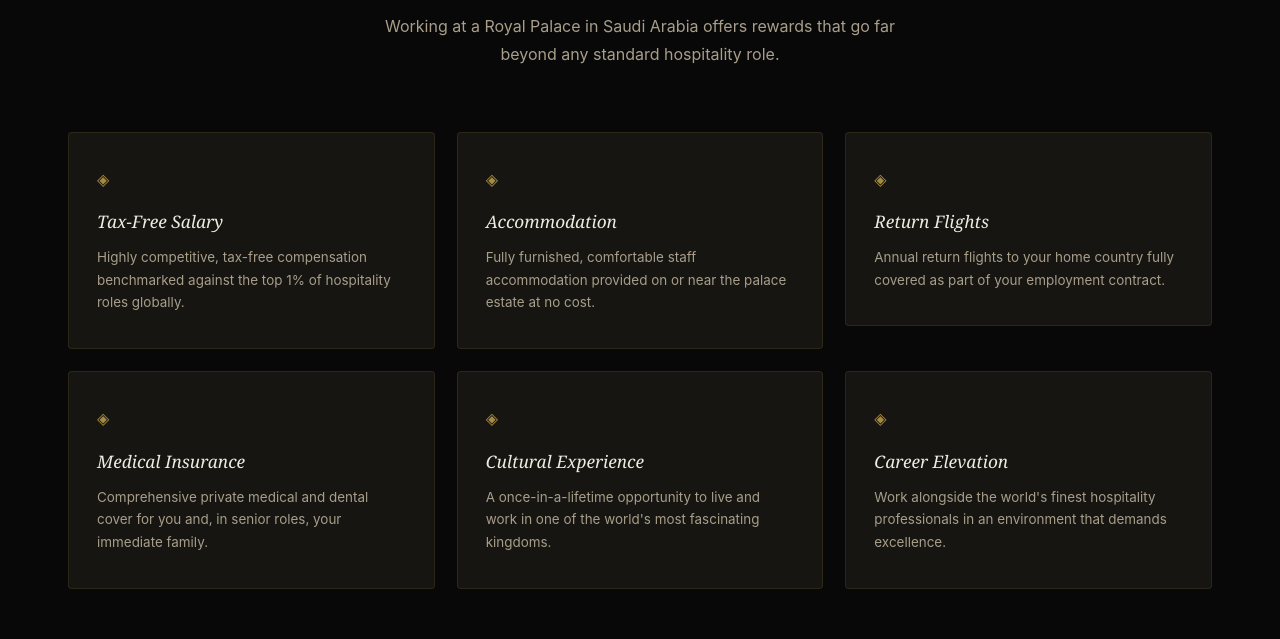
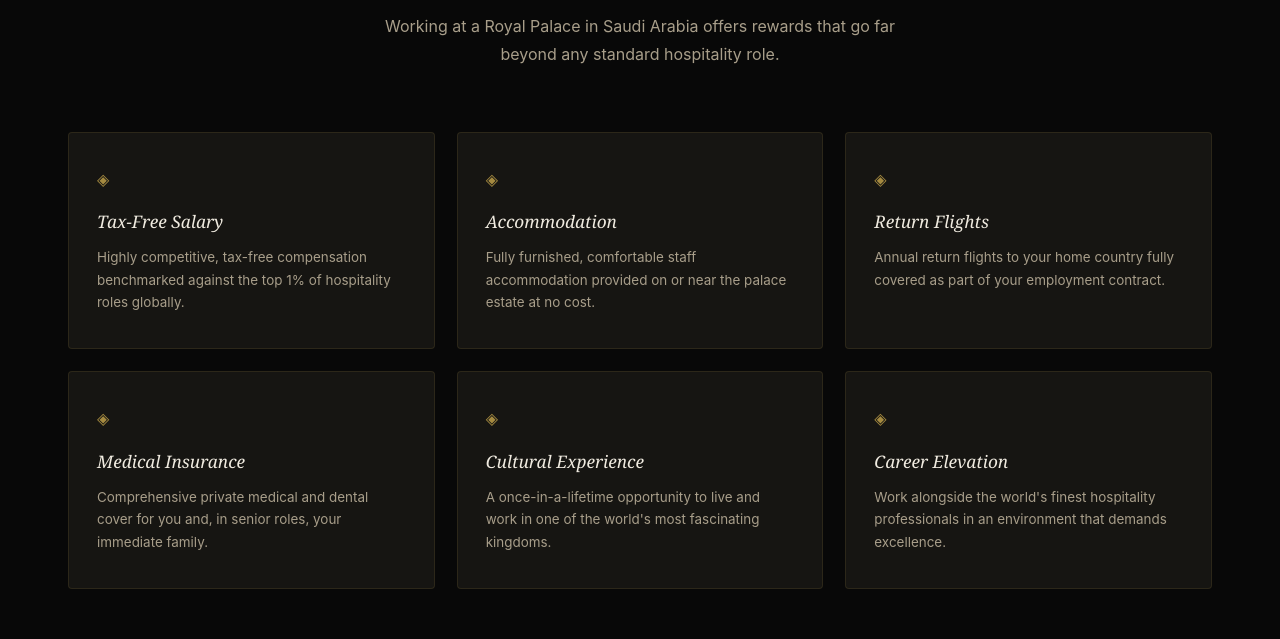
Before and after one commit to DonEdwardo/direct-recruiting-website, a React (Vite) app: page / in a window 1280 px wide. Shown: the part 4220-4859 px from the top of the page. Built offline with nearby package versions, Linux system fonts and the light colour scheme.

Commit message:
Make benefit cards equal height

```diff
--- a/src/components/Benefits.jsx
+++ b/src/components/Benefits.jsx
@@ -23,7 +23,7 @@ export default function Benefits() {
         </FadeUp>
         <div className="benefits-grid">
           {benefits.map((b, i) => (
-            <FadeUp key={b.title} delay={i * 0.08}>
+            <FadeUp key={b.title} delay={i * 0.08} className="benefit-fadeup">
               <motion.div className="benefit-card"
                 whileHover={{ y: -5, borderColor: 'rgba(201,168,76,0.5)' }}
               >
--- a/src/index.css
+++ b/src/index.css
@@ -160,8 +160,9 @@ ul   { list-style:none; }
 .role-reqs li::before { content:'◆'; position:absolute; left:0; font-size:0.38rem; color:var(--gold); top:50%; transform:translateY(-50%); }
 
 /* BENEFITS */
-.benefits-grid { display:grid; grid-template-columns:repeat(3,1fr); gap:22px; }
-.benefit-card { background:var(--dark-card); border:1px solid var(--border); border-radius:var(--radius); padding:34px 28px; transition:var(--transition); }
+.benefits-grid { display:grid; grid-template-columns:repeat(3,1fr); gap:22px; align-items:stretch; }
+.benefit-fadeup { height:100%; }
+.benefit-card { background:var(--dark-card); border:1px solid var(--border); border-radius:var(--radius); padding:34px 28px; transition:var(--transition); display:flex; flex-direction:column; height:100%; }
 .benefit-icon { font-size:1rem; color:var(--gold); margin-bottom:16px; opacity:0.8; }
 .benefit-card h4 { font-family:var(--serif); font-size:1.08rem; font-weight:400; font-style:italic; color:var(--cream); margin-bottom:10px; }
 .benefit-card p  { font-size:0.84rem; color:var(--muted-lt); line-height:1.7; }
```
